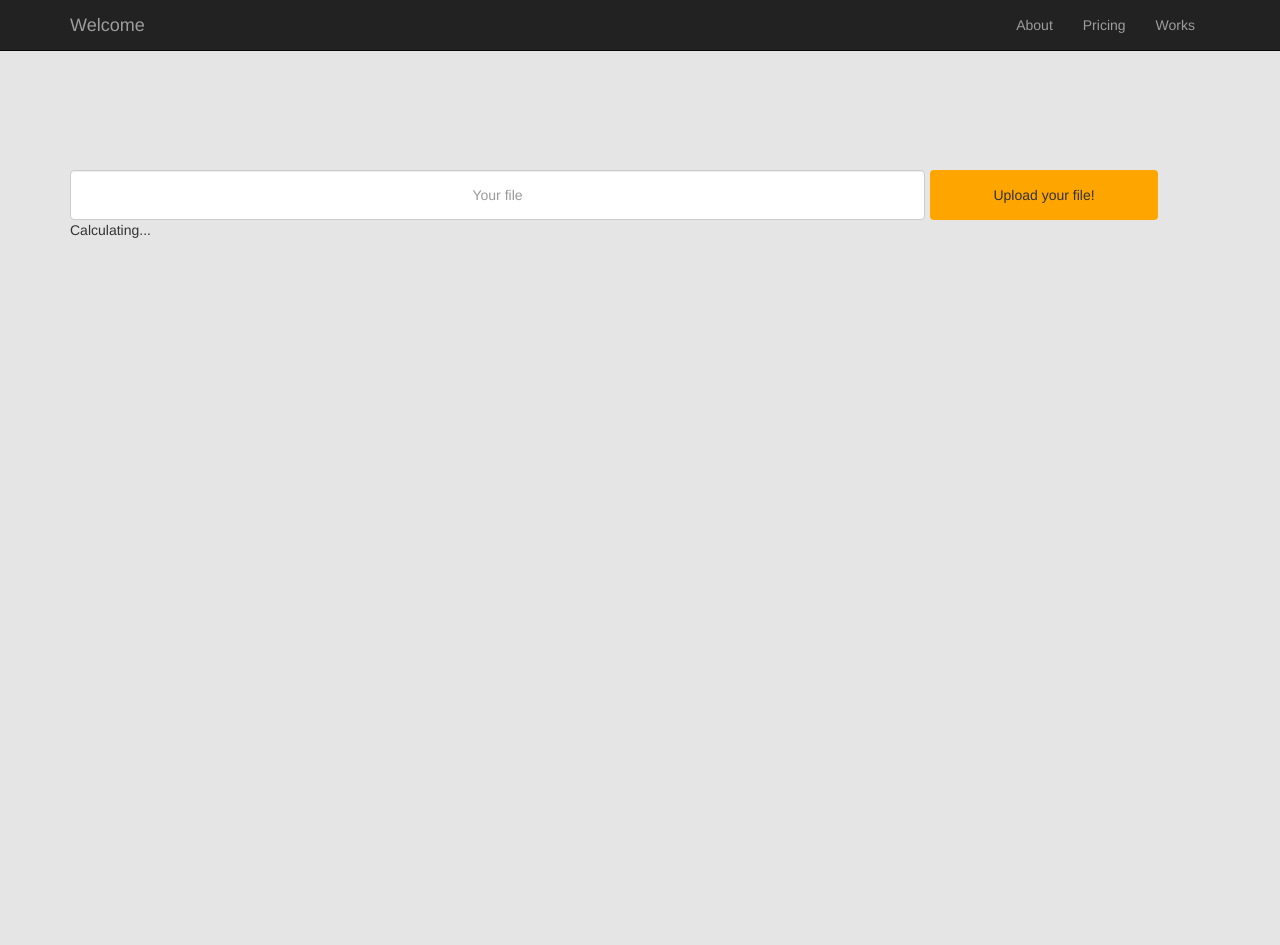
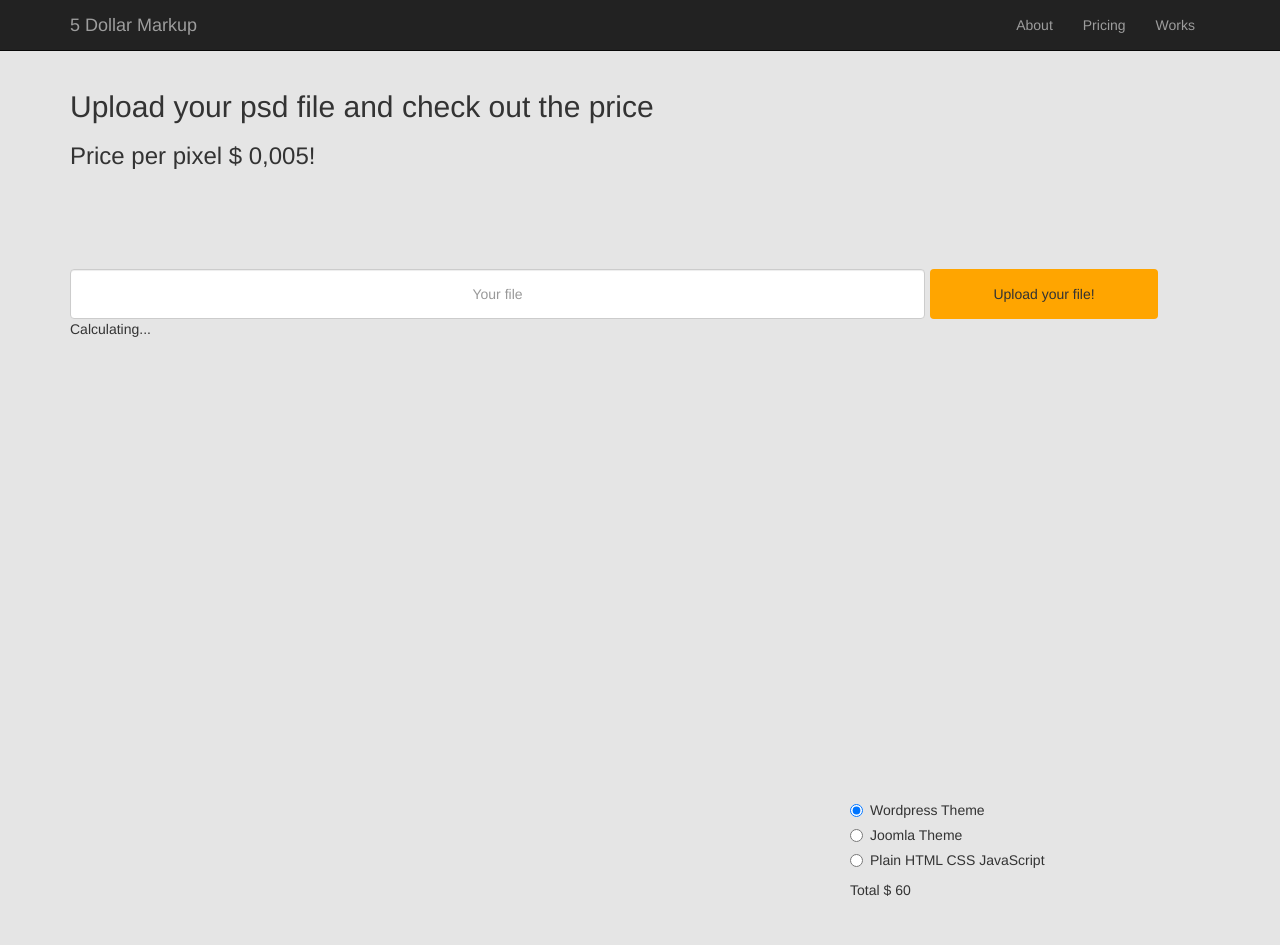
Before and after one commit to patribezek/pixelMarkup, a plain HTML site: page index.html in a window 1280 px wide. Before the commit the page ends 800 px from the top, so only its background shows below. Drawn offline with nearby package versions, Linux system fonts and the light colour scheme.

Commit message:
side bar

```diff
--- a/index.html
+++ b/index.html
@@ -1,5 +1,5 @@
 <!DOCTYPE html>
-<html lang="en">
+<html lang="en" ng-app>
 
 <head>
   <meta charset="utf-8">
@@ -19,7 +19,7 @@
         <![endif]-->
 
         <!-- CUSTOM -->
-        <title>Welcome</title>
+        <title>5 Dollar Markup</title>
         <link href="css/thumbnail-gallery.css" rel="stylesheet">
         <link rel="icon" href="img/favicon.ico" type="image/x-icon" />
         <link rel="stylesheet" type="text/css" href="css/custom.css">
@@ -40,7 +40,7 @@
                 <span class="icon-bar"></span>
               </button>
 
-                    <a class="navbar-brand " href="#">Welcome</a>
+              <a class="navbar-brand " href="#">5 Dollar Markup</a>
             </div>
             <!-- Collect the nav links, forms, and other content for toggling -->
             <div class="collapse navbar-collapse" id="bs-example-navbar-collapse-1">
@@ -52,11 +52,13 @@
             </div>
             <!-- /.navbar-collapse -->
           </div>
-            <!-- /.container -->
+
         </nav>
 
         <!-- Page Content -->
         <div class="container page">
+          <h2>Upload your psd file and check out the price</h2>
+          <h3>Price per pixel $ 0,005!</h3>
           <div class="center ">
             <input class="form-control text-center" type="text" placeholder="Your file">
             <button class="btn btnYellow">Upload your file!</button>
@@ -65,13 +67,60 @@
             </div>
           </div>
         </div>
-        <!-- /.container -->
 
+        <div class="container">
+          <div class="row">
+            <div class="col-md-8 markup">
+
+              <iframe src="" frameborder="0"></iframe>
+
+            </div>
+            <aside class="col-md-4">
+
+
+              <div class="flip-container " >
+                <div class="flipper">
+                  <div class="front">
+                    <div class="radio">
+                      <label>
+                        <input type="radio" name="optionsRadios" id="optionsRadios1" value="option1" checked>
+                        Wordpress Theme
+                      </label>
+                    </div>
+                    <div class="radio">
+                      <label>
+                        <input type="radio" name="optionsRadios" id="optionsRadios1" value="option1" >
+                        Joomla Theme
+                      </label>
+                    </div>
+                    <div class="radio">
+                      <label>
+                        <input type="radio" name="optionsRadios" id="optionsRadios1" value="option1" >
+                        Plain HTML CSS JavaScript
+                      </label>
+                    </div>
+
+                    <div class="result">Total <span>$ 60</span></div>
+                  </div>
+
+                  <div class="back">
+
+
+
+                  </div>
+                </div>
+              </div>
+
+
+            </aside>
+          </div>
+        </div>
         <!-- jQuery -->
         <script src="js/jquery.js"></script>
 
         <!-- Bootstrap Core JavaScript -->
         <script src="js/bootstrap.min.js"></script>
 
+        <script src="https://ajax.googleapis.com/ajax/libs/angularjs/1.5.8/angular.min.js"></script>
       </body>
       </html>
```
Lines whose indentation alone changed are shown as unchanged.
